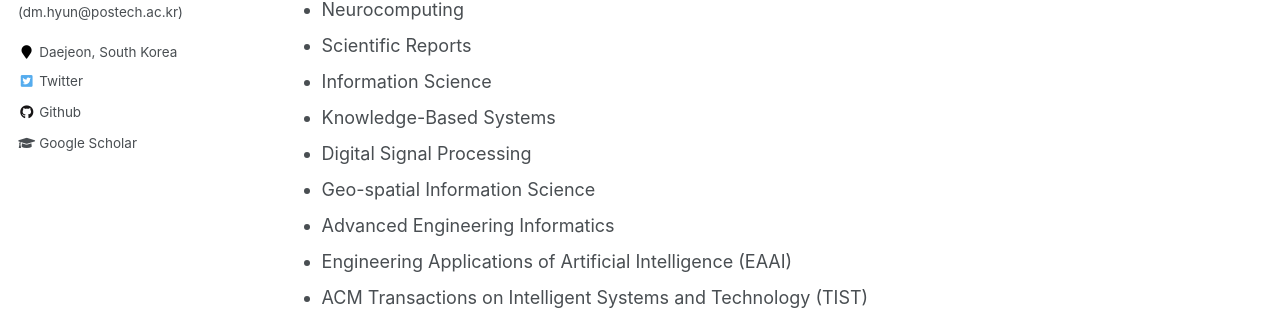
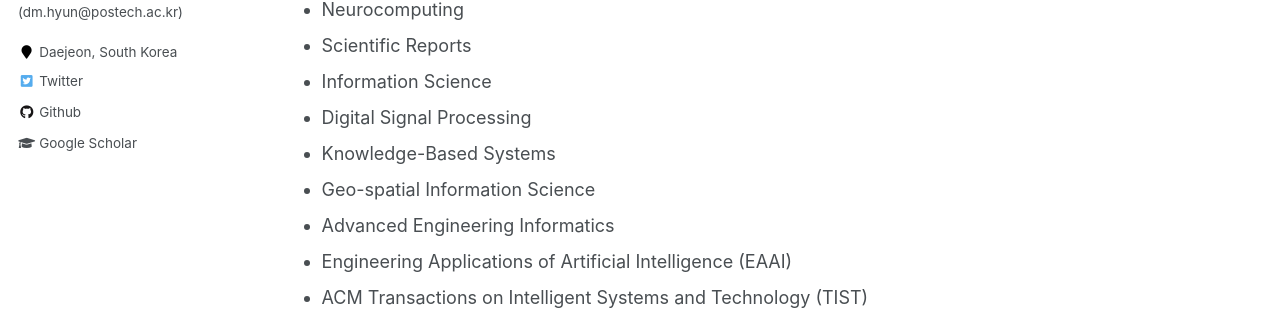
Before and after one commit to dmhyun/dmhyun.github.io, a Jekyll site: the page built from _pages/about.md, in a window 1280 px wide and 900 px high, scrolled down 2039 px. Shown: the part 346-656 px from the top of the window. Built offline with Jekyll 4.4.1, drawn with Linux system fonts in a browser that asks for light colours.

```diff
--- a/_pages/about.md
+++ b/_pages/about.md
@@ -74,8 +74,8 @@ Academic Service
 - Neurocomputing
 - Scientific Reports
 - Information Science
+- Digital Signal Processing
 - Knowledge-Based Systems
-- Digital Signal Processing
 - Geo-spatial Information Science
 - Advanced Engineering Informatics
 - Engineering Applications of Artificial Intelligence (EAAI)
```
